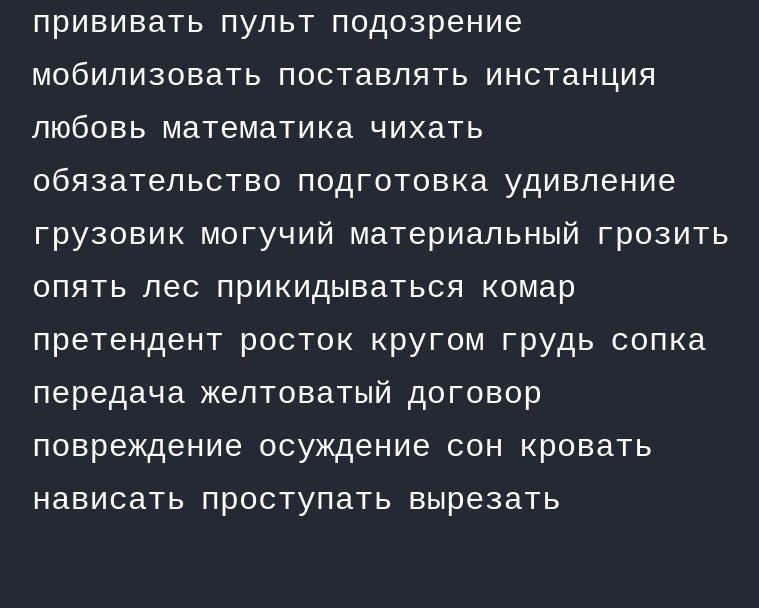
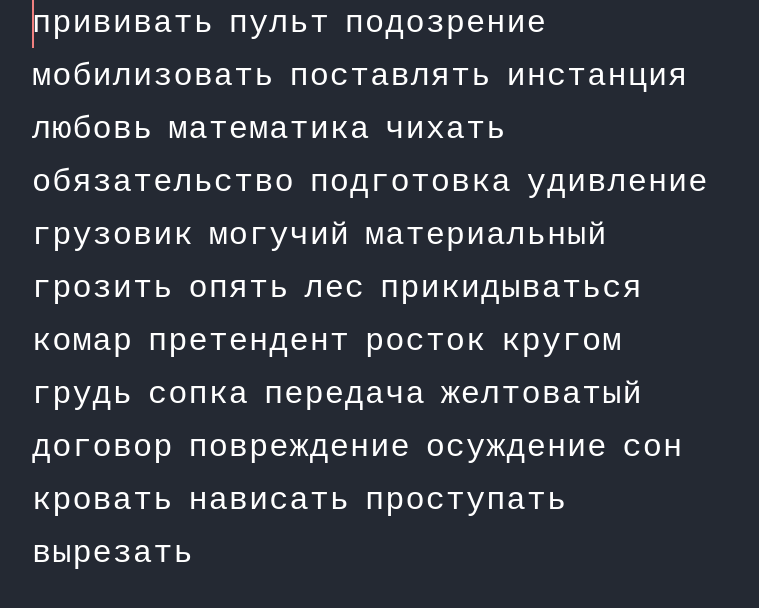
Before and after one commit to belk1ng/typing-train, a React (Create React App) app: page / in a window 1280 px wide. Shown: the top 608 px of the page, without its empty margins (258-1017 px from the left). Built offline with nearby package versions, Linux system fonts and the light colour scheme.

Commit message:
Added cursor

```diff
--- a/src/components/Word.tsx
+++ b/src/components/Word.tsx
@@ -1,10 +1,17 @@
 import { WordTypeWithLetterStatuses } from "../contexts/TypingContext";
+import { TypingContext } from "../contexts/TypingContext";
 import { WordStyled } from "./styles/Word.styled";
+import React, { memo, useContext } from "react";
 import { LetterStatus } from "../constants";
 import { Letter } from "./Letter";
-import React, { memo } from "react";
 
-const Word = ({ displayName, letterStatuses }: WordTypeWithLetterStatuses) => {
+interface WordProps extends WordTypeWithLetterStatuses {
+    active: boolean;
+}
+
+const Word = ({ displayName, letterStatuses, active }: WordProps) => {
+    const { activeLetter } = useContext(TypingContext);
+
     const wordByLetters = () => {
         return displayName
             .split("")
@@ -17,7 +24,11 @@ const Word = ({ displayName, letterStatuses }: WordTypeWithLetterStatuses) => {
             ));
     };
 
-    return <WordStyled>{wordByLetters()}</WordStyled>;
+    return (
+        <WordStyled isActive={active ? activeLetter : false}>
+            {wordByLetters()}
+        </WordStyled>
+    );
 };
 
 export default memo(Word);
--- a/src/components/WordsList.tsx
+++ b/src/components/WordsList.tsx
@@ -12,7 +12,8 @@ interface WordsListProps {
 }
 
 export const WordsList = ({ wordsCount }: WordsListProps) => {
-    const { words, setWords } = useContext(TypingContext);
+    const { words, setWords, activeWord, activeLetter } =
+        useContext(TypingContext);
 
     useEffect(() => {
         console.log("Words to type: ", wordsCount);
@@ -37,12 +38,13 @@ export const WordsList = ({ wordsCount }: WordsListProps) => {
     const wordsToType = useMemo(() => {
         return words.map((word, index) => (
             <Word
+                active={index === activeWord}
                 displayName={word.displayName}
                 letterStatuses={word.letterStatuses}
                 key={`${word.displayName}_${index}`}
             />
         ));
-    }, [words]);
+    }, [words, activeWord, activeLetter]);
 
     return <WordsListStyled>{wordsToType}</WordsListStyled>;
 };
--- a/src/components/styles/Word.styled.ts
+++ b/src/components/styles/Word.styled.ts
@@ -1,11 +1,16 @@
 import styled from "styled-components";
 
-export const WordStyled = styled.p`
+interface WordStyledProps {
+    isActive: boolean | number;
+}
+
+export const WordStyled = styled.p<WordStyledProps>`
     font-size: 32px;
     font-weight: 500;
-    font-family: monospace;
+    font-family: "Courier New", Courier, monospace;
 
     color: #f9f7f3;
+    letter-spacing: 1px;
 
     -webkit-touch-callout: none;
     -webkit-user-select: none;
@@ -13,4 +18,24 @@ export const WordStyled = styled.p`
     -moz-user-select: none;
     -ms-user-select: none;
     user-select: none;
+
+    position: relative;
+
+    ${({ isActive }) =>
+        typeof isActive === "number" &&
+        `
+        &:after {
+            position: absolute;
+            content: "";
+            bottom: 0;
+            left: ${isActive}ch;
+
+            width: 2px;
+            height: 100%;
+
+            background-color: lightcoral;
+
+            transition: all .15s;
+        }
+    `}
 `;
```
